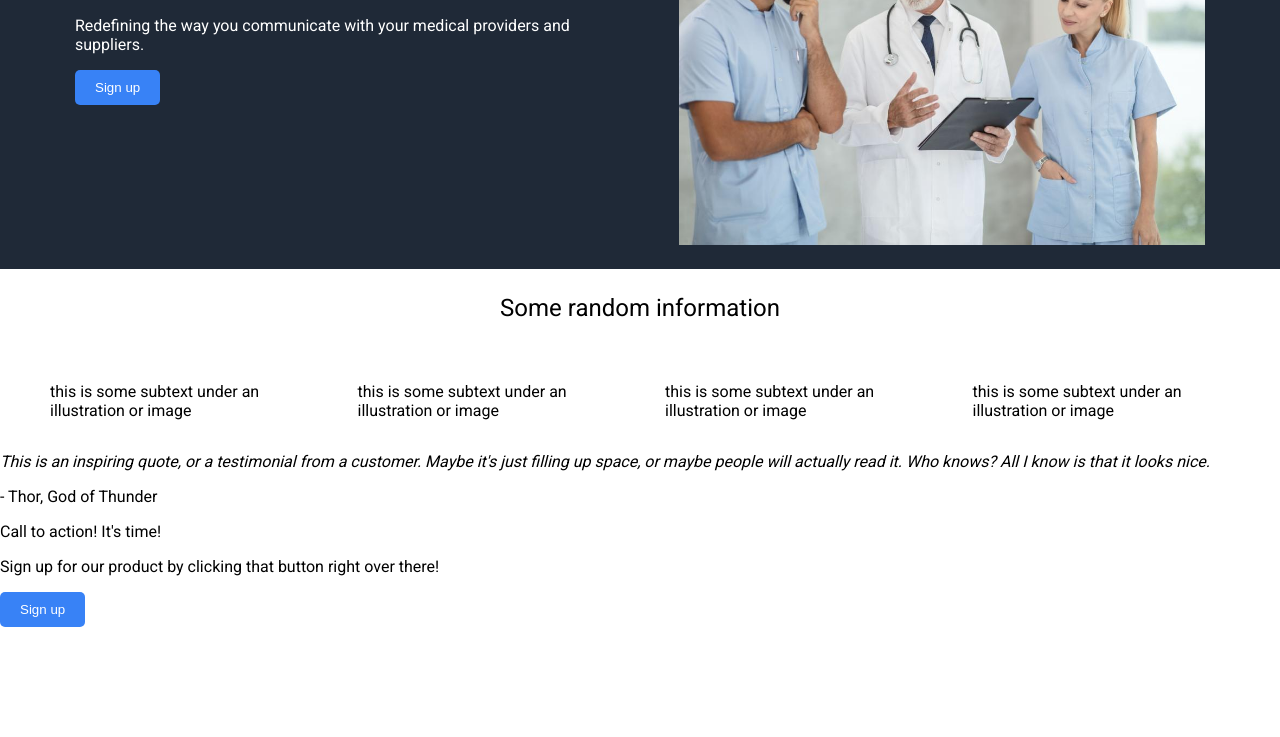
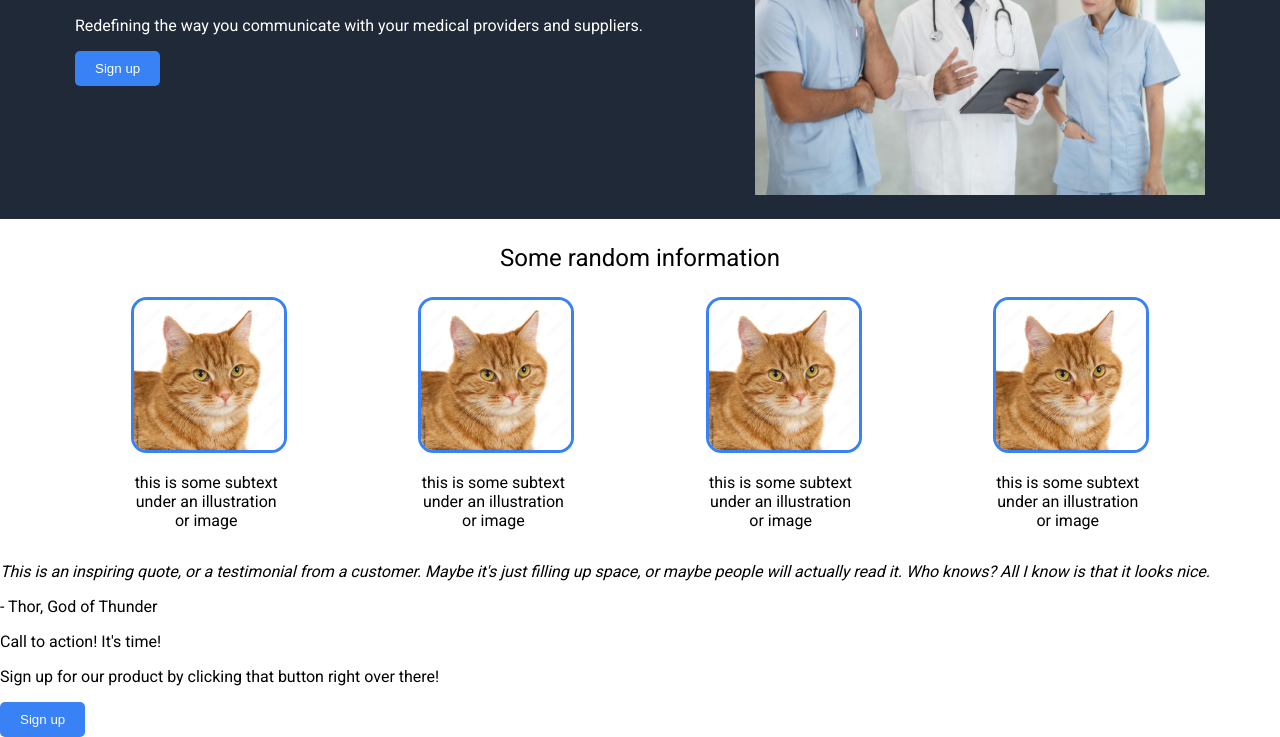
Before and after one commit to cchiu727/landing-page, a plain HTML site: page index.html in a window 1280 px wide. Shown: the part 214-951 px from the top of the page. Before the commit the page ends 841 px from the top, so only its background shows below. Drawn offline with Linux system fonts and the light colour scheme.

Commit message:
Add styling to info container

```diff
--- a/index.css
+++ b/index.css
@@ -55,12 +55,10 @@ button {
 
 .title {
     font-size: 48px;
-
-    /* border: dotted red 1px; */
 }
 
 .hero-img img {
-    height: 350px;
+    height: 300px;
 }
 
 .info-container {
@@ -68,6 +66,7 @@ button {
     justify-content: space-evenly;
     padding: 0px 50px;
     gap: 50px;
+    text-align: center;
 }
 
 .secondary-title {
@@ -75,3 +74,13 @@ button {
     text-align: center;
     padding: 25px;
 }
+
+.info-img {
+    border: solid #3882f6 3px;
+    border-radius: 10%;
+    width: 150px;
+}
+
+.info-text {
+    width: 150px;
+}
--- a/index.html
+++ b/index.html
@@ -26,7 +26,7 @@
     </header>
     <div class="hero-container">
         <div class="hero-info">
-            <h1 class="title">Dr. Mario</h1>
+            <h1 class="title">Your local doctor office</h1>
             <p>Redefining the way you communicate with your medical providers and suppliers.</p>
             <button type="button">Sign up</button>
         </div>
@@ -37,20 +37,20 @@
     <div class="secondary-title">Some random information</div>
     <div class="info-container">
         <div class="info">
-            <img>
-            <p>this is some subtext under an illustration or image</p>
+            <img src="assets/cat-img.jpg" class="info-img">
+            <p class="info-text">this is some subtext under an illustration or image</p>
         </div>
         <div class="info">
-            <img>
-            <p>this is some subtext under an illustration or image</p>
+            <img src="assets/cat-img.jpg" class="info-img">
+            <p class="info-text">this is some subtext under an illustration or image</p>
         </div>
         <div class="info">
-            <img>
-            <p>this is some subtext under an illustration or image</p>
+            <img src="assets/cat-img.jpg" class="info-img">
+            <p class="info-text">this is some subtext under an illustration or image</p>
         </div>
         <div class="info">
-            <img>
-            <p>this is some subtext under an illustration or image</p>
+            <img src="assets/cat-img.jpg" class="info-img">
+            <p class="info-text">this is some subtext under an illustration or image</p>
         </div>
     </div>
     <div class="quote-container">
```
Also changed, not shown: assets/cat-img.jpg (added).
